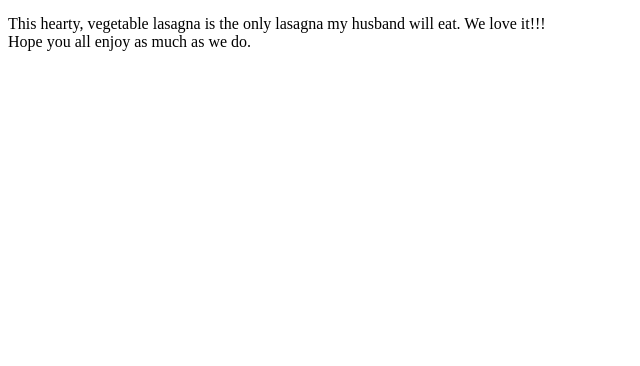
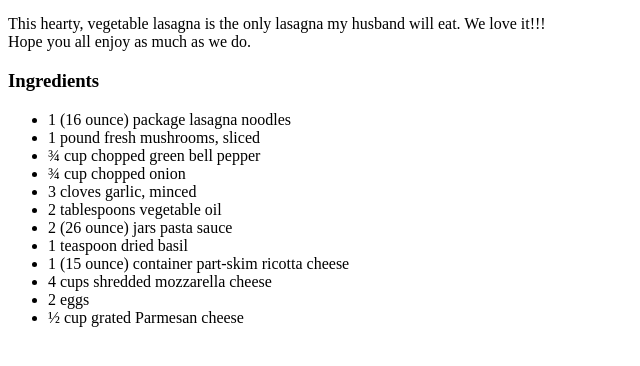
Before and after one commit to Elliot-Akande/odin-recipes, a plain HTML site: page recipes/lasagna.html in a window 1280 px wide. Shown: the part 428-794 px from the top of the page, without its empty margins (0-640 px from the left). Drawn offline with Linux system fonts and the light colour scheme.

Commit message:
Add list of ingredients to lasagna.html

```diff
--- a/recipes/lasagna.html
+++ b/recipes/lasagna.html
@@ -16,5 +16,20 @@
         This hearty, vegetable lasagna is the only lasagna my husband will eat. We love it!!! <br>
         Hope you all enjoy as much as we do.
     </p>
+    <h3>Ingredients</h3>
+    <ul>
+        <li> 1 (16 ounce) package lasagna noodles </li>
+        <li> 1 pound fresh mushrooms, sliced </li>
+        <li> &frac34; cup chopped green bell pepper </li>
+        <li> &frac34; cup chopped onion </li>
+        <li> 3 cloves garlic, minced </li>
+        <li> 2 tablespoons vegetable oil </li>
+        <li> 2 (26 ounce) jars pasta sauce </li>
+        <li> 1 teaspoon dried basil </li>
+        <li> 1 (15 ounce) container part-skim ricotta cheese </li>
+        <li> 4 cups shredded mozzarella cheese </li>
+        <li> 2 eggs </li>
+        <li> &frac12; cup grated Parmesan cheese </li>
+    </ul>
 </body>
 </html>
```
